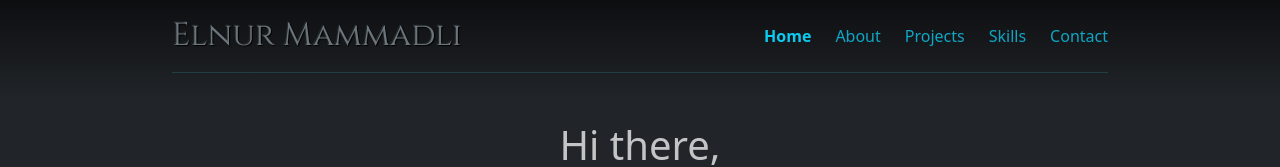
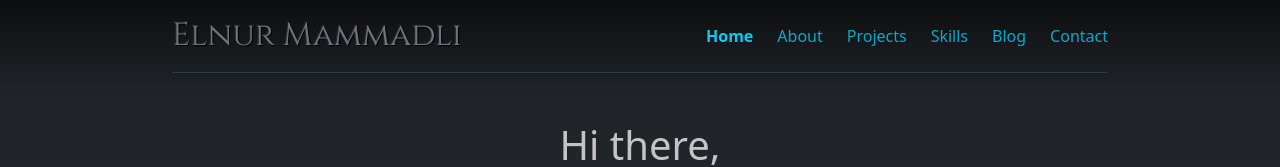
Before and after one commit to elnoor/noorr.net, a React (Create React App) app: page / in a window 1280 px wide. Shown: the top 167 px of the page. Built offline with nearby package versions, Linux system fonts and the light colour scheme.

Commit message:
blog in menu; faviocn update

```diff
--- a/src/components/_Others/Layout/Layout.js
+++ b/src/components/_Others/Layout/Layout.js
@@ -46,6 +46,12 @@ function Header() {
             className="me-4 py-2 link-info text-decoration-none"
           >
             Skills
+          </NavLink>
+          <NavLink
+            to="/blog"
+            className="me-4 py-2 link-info text-decoration-none"
+          >
+            Blog
           </NavLink>
           <NavLink
             to="/contact"
--- a/src/components/_Others/RoutesList.js
+++ b/src/components/_Others/RoutesList.js
@@ -19,10 +19,7 @@ export default function RoutesList() {
       <Route path="skills" element={<Skills />} />
       <Route path="contact" element={<Contact />} />
       <Route path="blog" element={<Blog />} />
-      <Route path="projects" element={<Projects />}>
-        <Route index element={<Projects />} />
-        {/* <Route path="run" element={<RunGame />} /> */}
-      </Route>
+      <Route path="projects" element={<Projects />} />
       <Route path="*" element={<NotFound />} />
     </Routes>
   );
```
Also changed, not shown: 1 other file (tests, documents, lock files or other folders).
